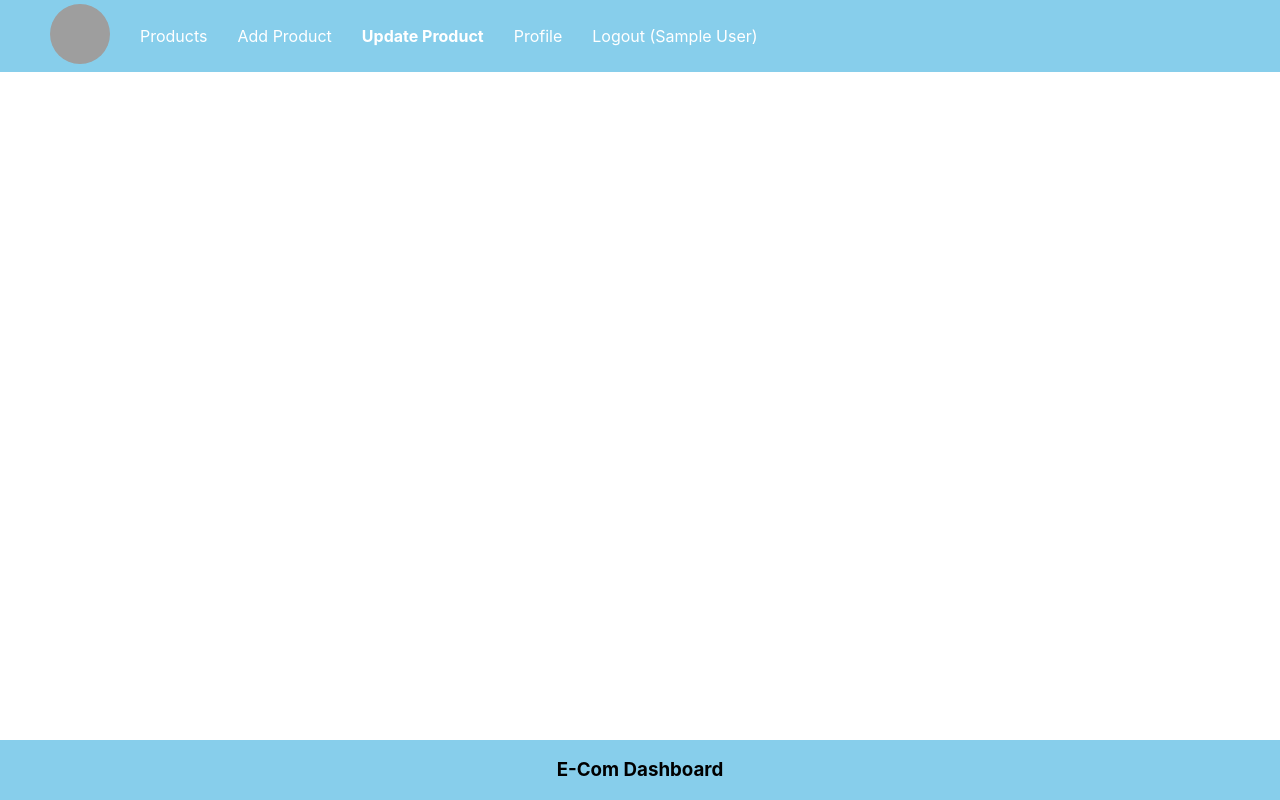
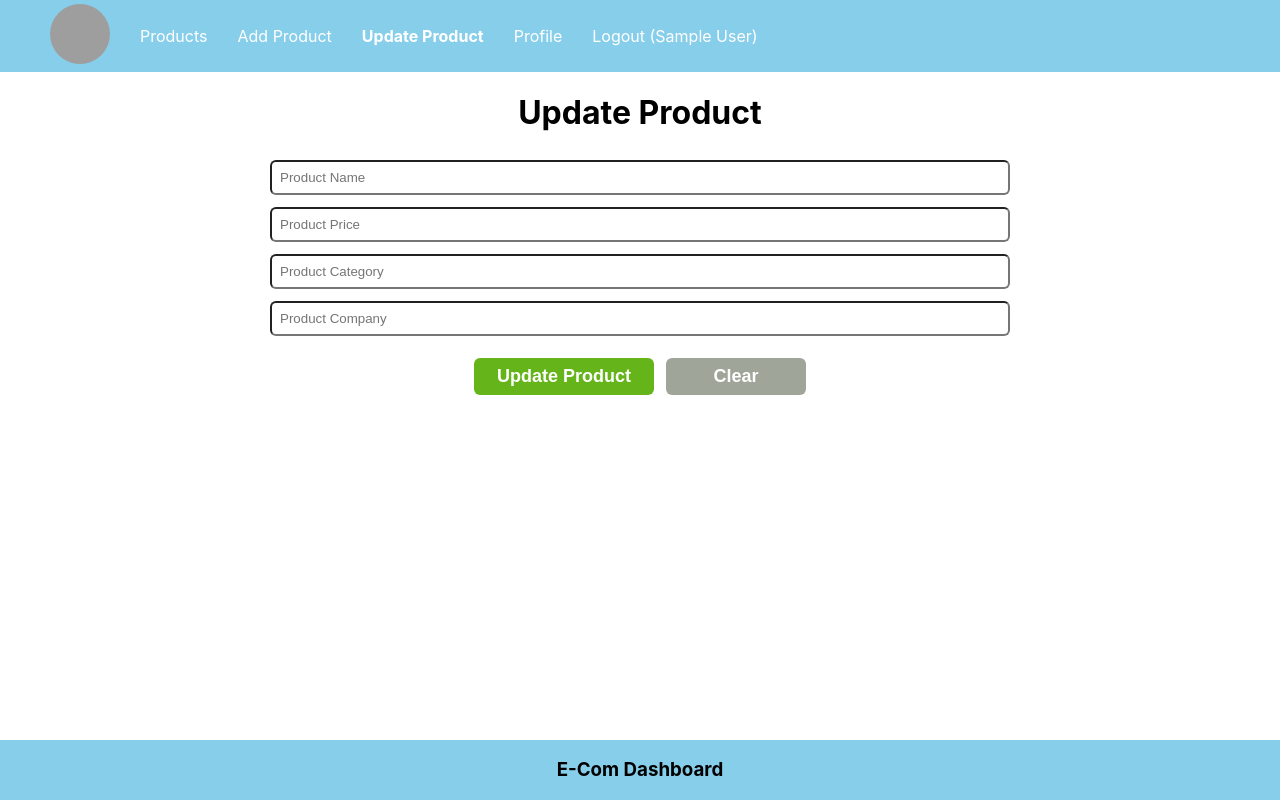
Before and after one commit to Harsh-Sharma123/E-Com-Dashboard, a React (Create React App) app in the folder front-end/: page /update/1 in a window 1280 px wide. Built offline with nearby package versions, Linux system fonts and the light colour scheme; no server answers; sample sign-in values are in the browser's storage; grey boxes are pictures that could not be loaded.

Commit message:
product update api integrated from backend to frontend

```diff
--- a/front-end/src/App.css
+++ b/front-end/src/App.css
@@ -138,6 +138,19 @@
   font-size: 18px;
 }
 
+.updateButton{
+  margin: 16px 6px;
+  padding: 6px;
+  width: 180px;
+  border: 2px solid transparent;
+  border-radius: 6px;
+  cursor: pointer;
+  color: white;
+  background-color: rgb(100, 180, 26);
+  font-weight: bold;
+  font-size: 18px;
+}
+
 .clearButton{
   margin: 16px 6px;
   padding: 6px;
@@ -173,6 +186,36 @@
   border: 1px solid skyblue;
 }
 
+.buttonsContainer{
+  width: 200px !important;
+}
+
+.deleteButton{
+  padding: 4px 10px;
+  height: 28px;
+  border: 1px solid gray;
+  border-radius: 6px;
+  text-decoration: none;
+  color: white;
+  background-color: red;
+  font-size: 14px;
+  margin-left: 4px;
+  text-align: center;
+  cursor: pointer;
+}
+
+.updateProductButton{
+  padding: 4px 10px;
+  font-size: 14px;
+  height: 28px;
+  border: 1px solid gray;
+  border-radius: 6px;
+  text-decoration: none;
+  color: white;
+  background-color: green;
+  text-align: center;
+}
+
 
 @media (prefers-reduced-motion: no-preference) {
   .App-logo {
--- a/front-end/src/App.js
+++ b/front-end/src/App.js
@@ -8,6 +8,7 @@ import PrivateComponent from './components/PrivateComponent';
 import Login from './components/Login';
 import { AddProduct } from './components/AddProduct';
 import { ProductList } from './components/ProductList';
+import { UpdateProduct } from './components/UpdateProduct';
 
 function App() {
   return (
@@ -18,7 +19,7 @@ function App() {
           <Route element={<PrivateComponent />}>
             <Route path="/" element={<ProductList />} />
             <Route path="/add" element={<AddProduct />} />
-            <Route path="/update" element={<h1>Update Product Component</h1>} />
+            <Route path="/update/:id" element={<UpdateProduct />} />
             <Route path="/logout" element={<h1>Logout Component</h1>} />
             <Route path="/profile" element={<h1>Profile Component</h1>} />
           </Route>
--- a/front-end/src/components/ProductList.js
+++ b/front-end/src/components/ProductList.js
@@ -1,5 +1,6 @@
 import React, { useState, useEffect } from 'react';
 import toast, { Toaster } from "react-hot-toast";
+import { Link } from 'react-router-dom';
 
 export const ProductList = () => {
 
@@ -40,7 +41,7 @@ export const ProductList = () => {
                 <li>Price</li>
                 <li>Category</li>
                 <li>Company</li>
-                <li>Actions</li>
+                <li className='buttonsContainer'>Actions</li>
             </ul>
             {
                 products.map((item, index) => (
@@ -50,7 +51,10 @@ export const ProductList = () => {
                         <li>{item.price}</li>
                         <li>{item.category}</li>
                         <li>{item.company}</li>
-                        <li><button onClick={() => deleteProduct(item._id)} className='deleteButton'>Delete</button></li>
+                        <li className='buttonsContainer'>
+                            <Link to={`/update/${item._id}`} className='updateProductButton' >Update</Link>
+                            <span onClick={() => deleteProduct(item._id)} className='deleteButton'>Delete</span>
+                        </li>
                     </ul>
                 ))
             }
--- /dev/null
+++ b/front-end/src/components/UpdateProduct.js
@@ -0,0 +1,115 @@
+import React, { useEffect, useState } from 'react';
+
+import toast, { Toaster } from "react-hot-toast";
+import { useNavigate, useParams } from 'react-router-dom';
+// toast.configure();
+
+export const UpdateProduct = () => {
+
+    const [name, setName] = useState("");
+    const [price, setPrice] = useState("");
+    const [category, setCategory] = useState("");
+    const [company, setCompany] = useState("");
+
+    const params = useParams();
+
+    useEffect(() => {
+        console.log(params);
+        getProductDetails();
+    }, []);
+
+    const getProductDetails = async () => {
+        let product = await fetch(`http://localhost:5000/product/${params.id}`, {
+            method: "GET"
+        });
+        product = await product.json();
+        console.log(product);
+        setName(product.name);
+        setPrice(product.price);
+        setCategory(product.category);
+        setCompany(product.company);
+    }
+
+    const [error, setError] = useState(false);
+
+    const user_id = JSON.parse(localStorage.getItem("user"))._id;
+
+    const navigate = useNavigate();
+
+    const updateProduct = async () => {
+        console.log(name, price, category, company);
+        console.log(params.id)
+
+        try {
+            let result = await fetch(`http://localhost:5000/product/${params.id}`, {
+                method: "PUT",
+                body: JSON.stringify({ name, price, category, company }),
+                headers: {
+                    'Content-Type': "application/json"
+                }
+            });
+            result = await result.json();
+            console.log(result.acknowledged);
+            if (result.acknowledged) {
+                toast.success("Product Updated Successfully !!");
+            } else {
+                toast.error("Product was not updated due to some error !!");
+            }
+            setTimeout(() => {
+                navigate("/");
+            }, 2000);
+
+        } catch (err) {
+
+        }
+
+    }
+
+
+    const clearInput = () => {
+        toast.dismiss();
+        toast("Form cleared !!")
+        setName("");
+        setPrice("");
+        setCategory("");
+        setCompany("");
+        setError(false);
+    }
+
+    return (
+        <div className='maxOuter'>
+            <h1 className='text-center'>Update Product</h1>
+            <div className='inputWrapper'>
+                <div className='inputSpanWrapper'>
+
+                    <input className='inputBox' type="text" placeholder='Product Name' value={name} onChange={(e) => { setName(e.target.value) }} />{
+                        error && !name && <span className='errorSpan'>*Please enter valid name</span>
+                    }
+                </div>
+                <div className='inputSpanWrapper'>
+
+                    <input className='inputBox' type="text" placeholder='Product Price' value={price} onChange={(e) => { setPrice(e.target.value) }} />{
+                        error && !price && <span className='errorSpan'>*Please enter valid price</span>
+                    }
+                </div>
+                <div className='inputSpanWrapper'>
+
+                    <input className='inputBox' type="text" placeholder='Product Category' value={category} onChange={(e) => { setCategory(e.target.value) }} />{
+                        error && !category && <span className='errorSpan'>*Please enter valid category</span>
+                    }
+                </div>
+                <div className='inputSpanWrapper'>
+
+                    <input className='inputBox' type="text" placeholder='Product Company' value={company} onChange={(e) => { setCompany(e.target.value) }} />{
+                        error && !company && <span className='errorSpan'>*Please enter valid company</span>
+                    }
+                </div>
+                <div className='buttonWrapper'>
+                    <button type="submit" className='updateButton' onClick={updateProduct}>Update Product</button>
+                    <button type="submit" className='clearButton' onClick={clearInput}>Clear</button>
+                </div>
+            </div>
+            <Toaster />
+        </div>
+    )
+}
```
Also changed, not shown: 1 other file (tests, documents, lock files or other folders).
